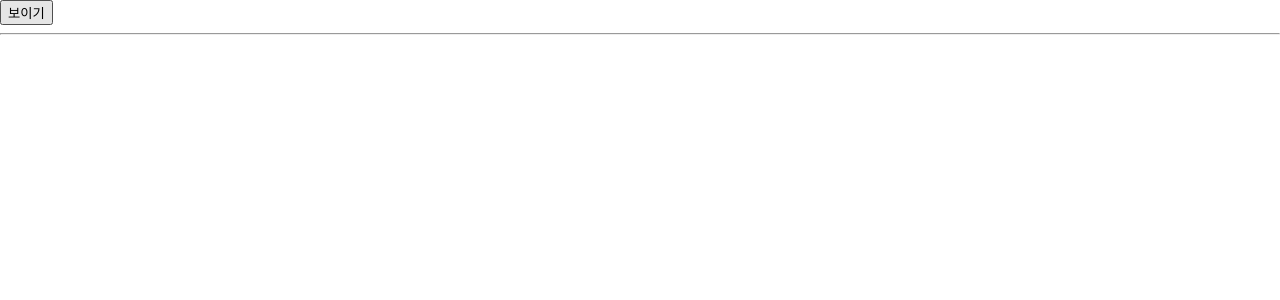
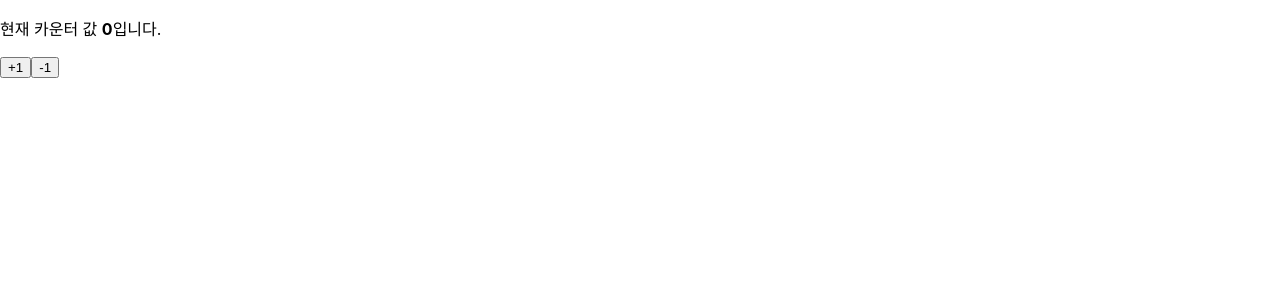
Before and after one commit to Youngpro95/reactBookStudy, a React (Create React App) app in the folder hello-react/hooks-tutorial/: page / in a window 1280 px wide. Shown: the top 300 px of the page. Built offline with nearby package versions, Linux system fonts and the light colour scheme.

Commit message:
reduce 학습

```diff
--- a/hello-react/hooks-tutorial/src/App.js
+++ b/hello-react/hooks-tutorial/src/App.js
@@ -3,20 +3,21 @@
 import React, { useState } from "react";
 
 const App = () => {
-  const [visible, setVisible] = useState(false);
-  return (
-    <div>
-      <button
-        onClick={() => {
-          setVisible(!visible);
-        }}
-      >
-        {visible ? "숨기기" : "보이기"}
-      </button>
-      <hr />
-      {visible && <Info />}
-    </div>
-  );
+  // const [visible, setVisible] = useState(false);
+  // return (
+  //   <div>
+  //     <button
+  //       onClick={() => {
+  //         setVisible(!visible);
+  //       }}
+  //     >
+  //       {visible ? "숨기기" : "보이기"}
+  //     </button>
+  //     <hr />
+  //     {visible && <Info />}
+  //   </div>
+  // );
+  return <Counter/>
 };
 
 export default App;
--- a/hello-react/hooks-tutorial/src/Counter.js
+++ b/hello-react/hooks-tutorial/src/Counter.js
@@ -1,16 +1,28 @@
-import React, { useState } from "react";
+import React, { useReducer } from "react";
+
+function reducer(state, action) {
+  switch (action.type) {
+    case "INCREMENT":
+      return { value: state.value + 1 };
+    case "DECREMENT":
+      return { value: state.value - 1 };
+    default:
+      return state;
+  }
+}
 
 const Counter = () => {
-  const [value, setValue] = useState(0);
+  const [state, dispatch] = useReducer(reducer, { value: 0 });
 
   return (
     <div>
       <p>
-        현재 카운터 값 <b>{value}</b>입니다.
+        현재 카운터 값 <b>{state.value}</b>입니다.
       </p>
-      <button onClick={() => setValue(value + 1)}>+1</button>
-      <button onClick={() => setValue(value - 1)}>-1</button>
+      <button onClick={() => dispatch({ type: "INCREMENT" })}>+1</button>
+      <button onClick={() => dispatch({ type: "DECREMENT" })}>-1</button>
     </div>
   );
 };
+
 export default Counter;
```
